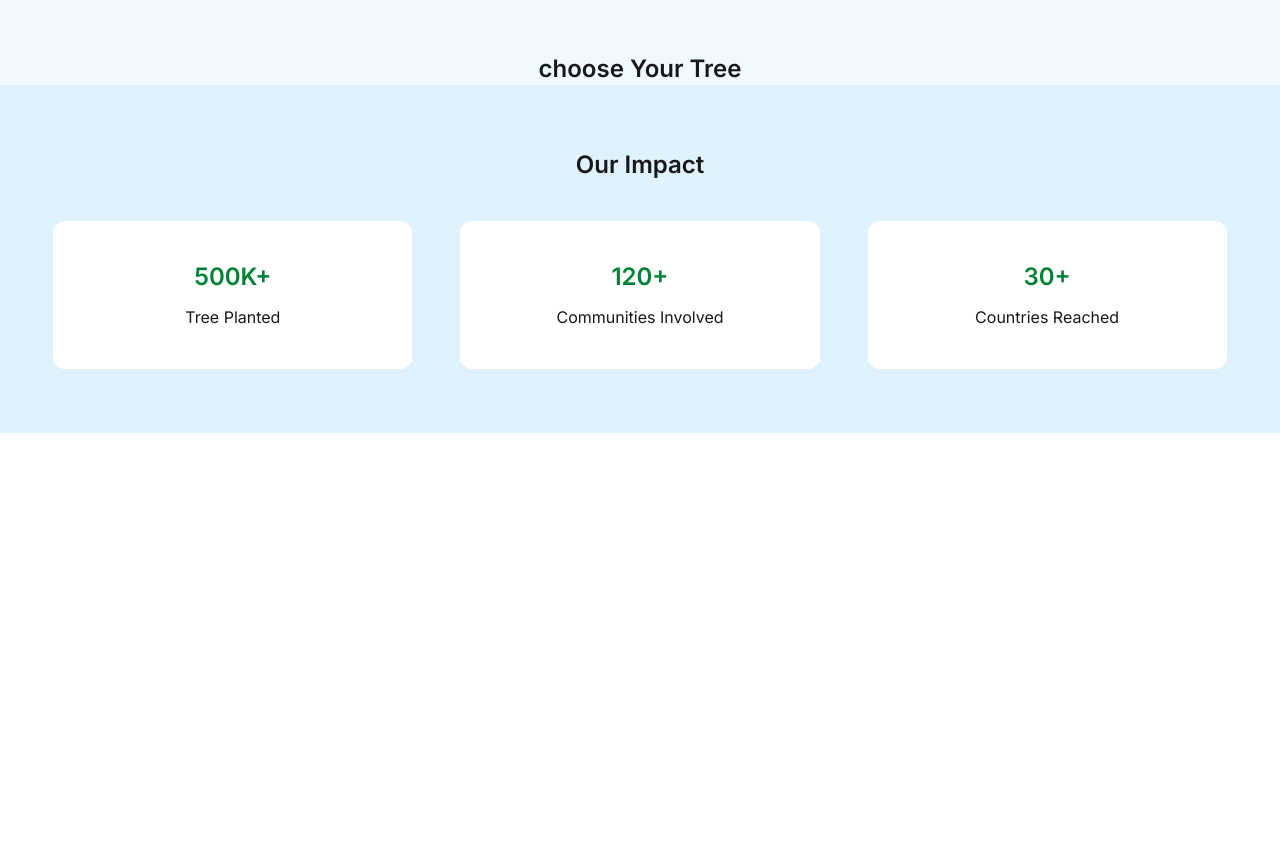
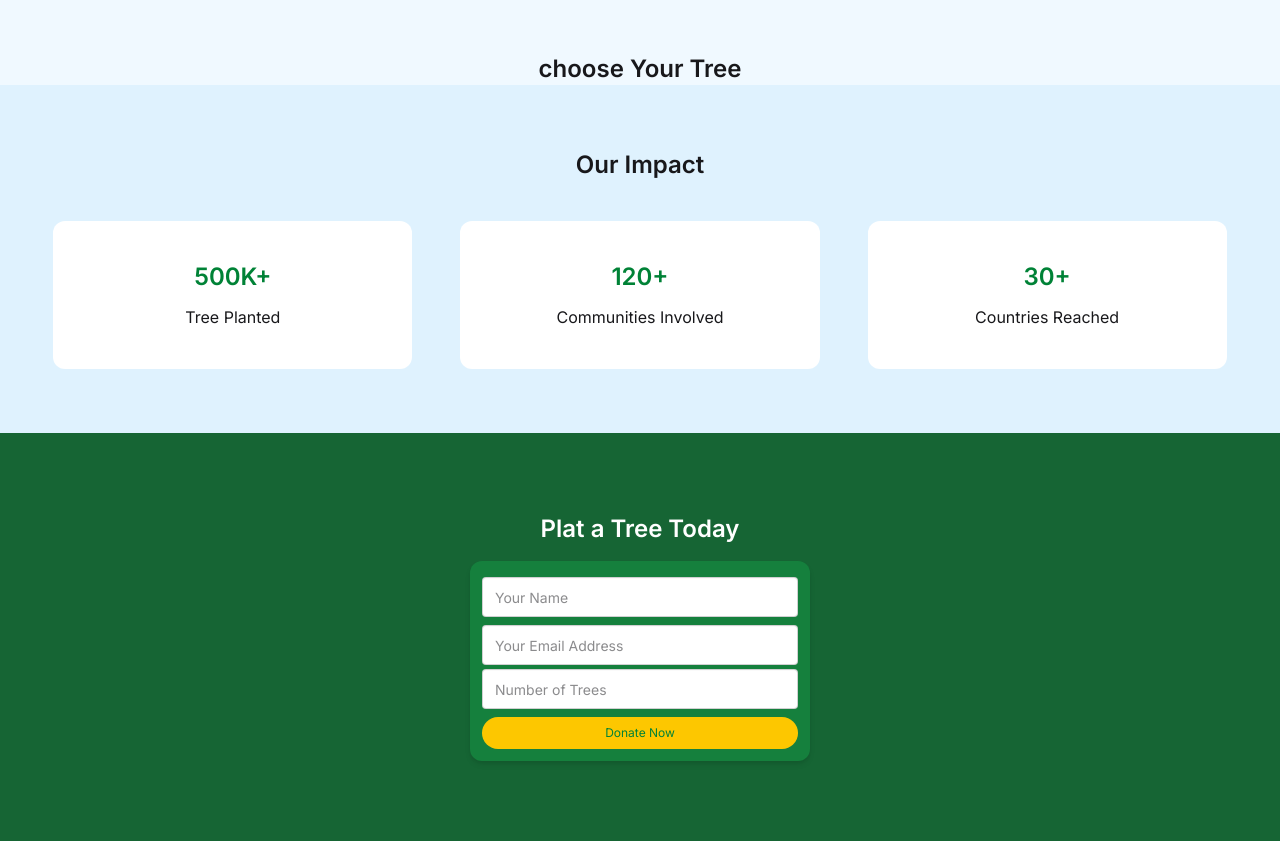
Before and after one commit to tanjil37/Assignment-06-Green-Earth, a plain HTML site: page index.html in a window 1280 px wide. Shown: the part 436-1277 px from the top of the page. Before the commit the page ends 869 px from the top, so only its background shows below. Drawn offline with nearby package versions, Linux system fonts and the light colour scheme.

Commit message:
plat a tree section design completed

```diff
--- a/index.html
+++ b/index.html
@@ -124,7 +124,6 @@
         <div class="w-11/12 mx-auto text-center py-16">
           <h2 class="text-2xl font-semibold">Our Impact</h2>
           <div class="mt-10 grid grid-cols-1 lg:grid-cols-3 gap-12">
-
             <div class="bg-white py-10 space-y-3 rounded-xl">
               <h2 class="text-2xl text-green-700 font-semibold">500K+</h2>
               <p>Tree Planted</p>
@@ -137,12 +136,49 @@
               <h2 class="text-2xl text-green-700 font-semibold">30+</h2>
               <p>Countries Reached</p>
             </div>
-
           </div>
         </div>
       </section>
 
       <!-- plat a tree section  -->
+      <section class="bg-[#166534]">
+        <div class="py-20 text-center">
+          <h2 class="text-2xl font-semibold text-white">Plat a Tree Today</h2>
+
+          <div
+            class="bg-[#15803D] p-3 w-[340px] mx-auto mt-4 rounded-xl shadow-md"
+          >
+            <fieldset class="fieldset">
+              <input type="text" class="input" placeholder="Your Name" />
+            </fieldset>
+            <fieldset class="fieldset">
+              <input
+                type="text"
+                class="input"
+                placeholder="Your Email Address"
+              />
+            </fieldset>
+            <input
+              type="text"
+              class="input"
+              placeholder="Number of Trees"
+              list="browsers"
+            />
+            <datalist id="browsers">
+              <option value="Chrome"></option>
+              <option value="Firefox"></option>
+              <option value="Safari"></option>
+              <option value="Opera"></option>
+              <option value="Edge"></option>
+            </datalist>
+            <button
+              class="mt-2 w-full px-3 py-2 bg-yellow-400 text-xs text-green-700 rounded-full"
+            >
+              Donate Now
+            </button>
+          </div>
+        </div>
+      </section>
     </main>
     <footer></footer>
 
```
